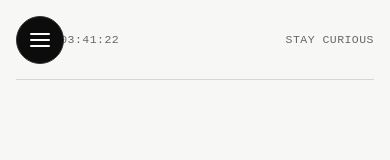
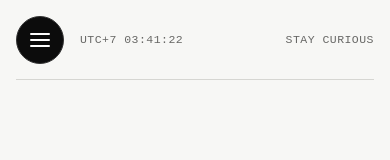
Before and after one commit to vxnus-studio/vxnus, a Next.js app: page / in a window 390 px wide. Shown: the top 160 px of the page. Built offline with nearby package versions, Linux system fonts and the light colour scheme; no server answers; the database is empty.

Commit message:
Fix SEO explicit metadata and mobile sidebar layout

```diff
--- a/src/app/globals.css
+++ b/src/app/globals.css
@@ -1847,7 +1847,7 @@ a {
     display: flex;
     align-items: center;
     justify-content: center;
-    position: fixed;
+    position: absolute;
     top: 1rem;
     left: 1rem;
     z-index: 50;
@@ -1858,6 +1858,10 @@ a {
     border: 1px solid #333;
     border-radius: 50%;
     cursor: pointer;
+  }
+
+  .public-header-utility {
+    padding-left: 4rem;
   }
 
   .mobile-sidebar-backdrop {
--- a/src/app/page.tsx
+++ b/src/app/page.tsx
@@ -3,6 +3,14 @@ import Link from "next/link";
 import { PublicPage } from "@/components/public-page";
 import { ArticleList } from "@/components/article-list";
 import { getPublicProfile, getPublicArticle } from "@/lib/content";
+import { createMetadata } from "@/lib/seo";
+import { site } from "@/lib/site";
+
+export const metadata = createMetadata({
+  title: site.name,
+  description: site.description,
+  path: "/",
+});
 
 export const dynamic = "force-dynamic";
 
```
